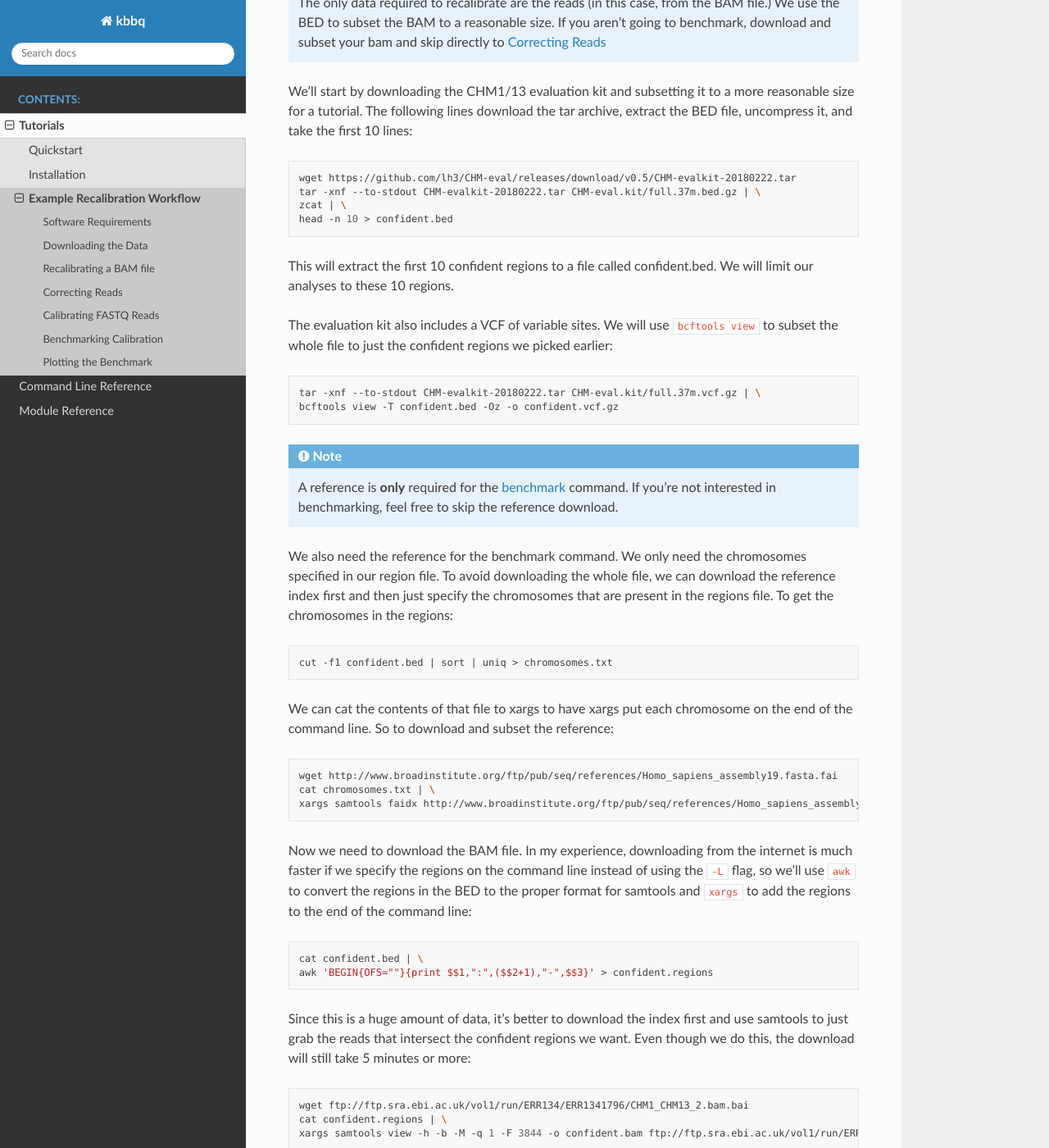
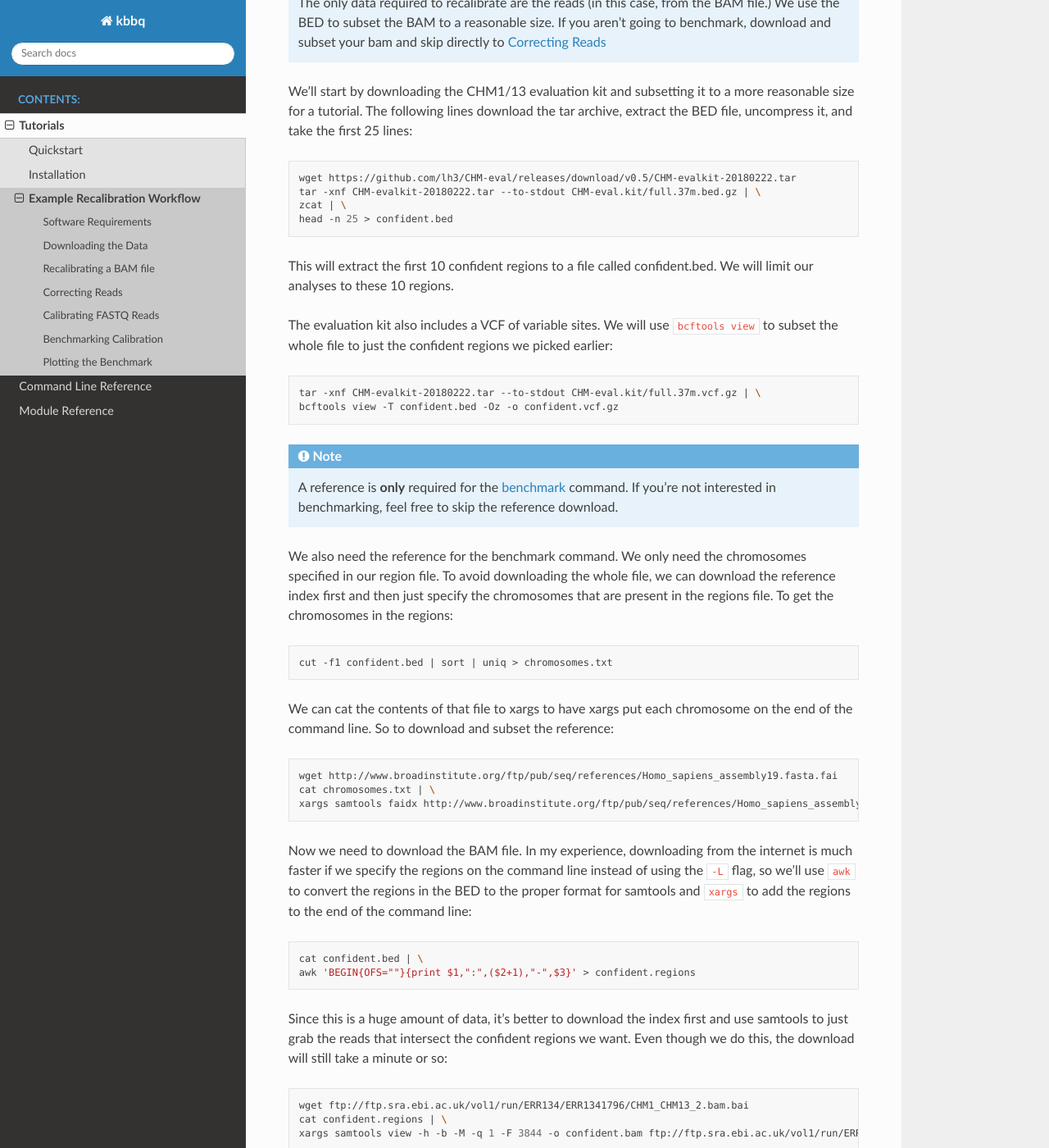
Before and after one commit to adamjorr/kbbq-py, a Sphinx documentation site: the page built from docs/tutorials/recalibration.rst, in a window 1280 px wide and 1400 px high, scrolled down 2518 px. Shown: the whole window at 82% size. Built offline with Sphinx 7.4.7 and the Read the Docs theme 2.0.0, drawn with Linux system fonts in a browser that asks for light colours; some of the changed text lies outside the part shown.

```diff
--- a/docs/tutorials/recalibration.rst
+++ b/docs/tutorials/recalibration.rst
@@ -112,12 +112,12 @@ This is a variant benchmarking dataset that includes:
 We'll start by downloading the CHM1/13 evaluation kit and subsetting it
 to a more reasonable size for a tutorial. The following lines download
 the tar archive, extract the BED file, uncompress it, and take the first
-10 lines::
+25 lines::
 
 	wget https://github.com/lh3/CHM-eval/releases/download/v0.5/CHM-evalkit-20180222.tar
-	tar -xnf --to-stdout CHM-evalkit-20180222.tar CHM-eval.kit/full.37m.bed.gz | \
+	tar -xnf CHM-evalkit-20180222.tar --to-stdout CHM-eval.kit/full.37m.bed.gz | \
 	zcat | \
-	head -n 10 > confident.bed
+	head -n 25 > confident.bed
 
 This will extract the first 10 confident regions to a file called confident.bed.
 We will limit our analyses to these 10 regions.
@@ -125,7 +125,7 @@ We will limit our analyses to these 10 regions.
 The evaluation kit also includes a VCF of variable sites. We will use ``bcftools view``
 to subset the whole file to just the confident regions we picked earlier::
 
-	tar -xnf --to-stdout CHM-evalkit-20180222.tar CHM-eval.kit/full.37m.vcf.gz | \
+	tar -xnf CHM-evalkit-20180222.tar --to-stdout CHM-eval.kit/full.37m.vcf.gz | \
 	bcftools view -T confident.bed -Oz -o confident.vcf.gz
 
 .. note::
@@ -157,12 +157,12 @@ to the proper format for samtools and ``xargs`` to add the regions
 to the end of the command line::
 
 	cat confident.bed | \
-	awk 'BEGIN{OFS=""}{print $$1,":",($$2+1),"-",$$3}' > confident.regions
+	awk 'BEGIN{OFS=""}{print $1,":",($2+1),"-",$3}' > confident.regions
 
 Since this is a huge amount of data,
 it's better to download the index first and use samtools to just grab the
 reads that intersect the confident regions we want.
-Even though we do this, the download will still take 5 minutes or more::
+Even though we do this, the download will still take a minute or so::
 
 	wget ftp://ftp.sra.ebi.ac.uk/vol1/run/ERR134/ERR1341796/CHM1_CHM13_2.bam.bai
 	cat confident.regions | \
@@ -237,17 +239,17 @@ You can also use ``samtools depth`` and a short ``awk`` script
 to calculate these parameters::
 
 	samtools depth -b confident.bed -m0 confident.bam | \
-	awk '{x+=$3}END{print "bases:", NR, "\ndepth:", x/NR, "alpha:", 7/(x/NR)}'
+	awk '{x+=$3}END{print "bases:", NR, "\ndepth:", x/NR, "\nalpha:", 7/(x/NR)}'
 
 Which should output something like::
 
-	bases: 2875116
-	depth: 46.6213
-	alpha: 0.150146
+	bases: 73465
+	depth: 49.1876
+	alpha: 0.142312
 
 Now we can use lighter::
 
-	lighter -r reads.fq -k 32 3000000 .15 -od lighter
+	lighter -r reads.fq -k 32 70000 .14 -od lighter
 
 The output file we're interested in is ``lighter/reads.cor.fq``,
 which we'll copy to our tutorial directory while removing the space
```
Also changed, not shown: other parts of docs/tutorials/recalibration.rst (+5 -3 lines), 1 other file.
